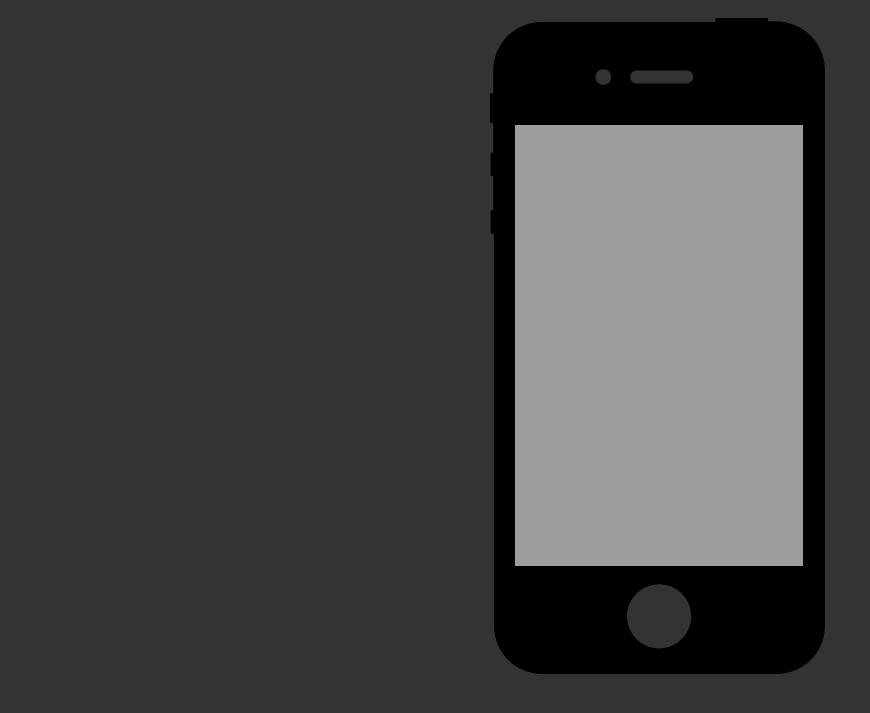
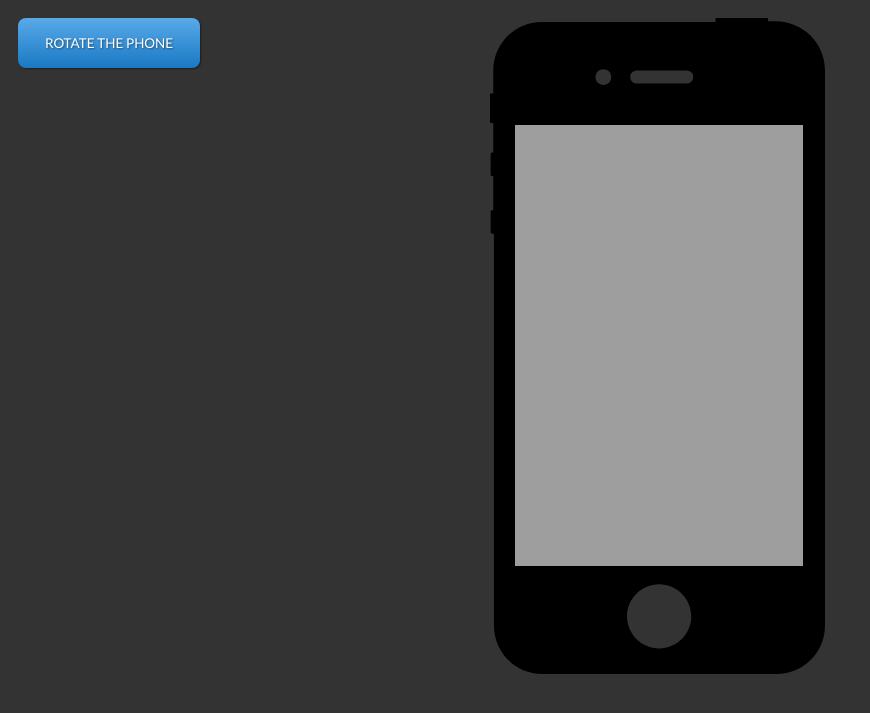
Before and after one commit to danieljbell/danieljbell.github.io, a Jekyll site: the page built from portfolio/web-digital/bank-director-digital-magazine/dev-version.html, in a window 1280 px wide. Shown: the top 713 px of the page, without its empty margins (0-870 px from the left). Built offline with Jekyll 4.4.1, drawn with Linux system fonts in a browser that asks for light colours.

Commit message:
Added in rotate button to dev-version

```diff
--- a/portfolio/web-digital/bank-director-digital-magazine/dev-version.html
+++ b/portfolio/web-digital/bank-director-digital-magazine/dev-version.html
@@ -6,6 +6,7 @@
 <div class="iframe-container">
   <iframe src="http://danieljbell.github.io/BDapp/departments/TOC" frameborder="0"></iframe>
 </div>
+<button>Rotate the phone</button>
 
 <style>
   * {
@@ -19,15 +20,18 @@
   .iframe-container {
     width: 100%;
     max-width: 375px;
-    overflow: hidden;
+    -webkit-overflow-scrolling: touch;
+  	overflow-y: scroll;
     position: absolute;
     left: calc(50% - 186px);
     top: 130px;
+    transition: all 400ms ease-in-out;
   }
   iframe {
     width: 100%;
     height: 605px;
     overflow: auto;
+    transition: all 400ms ease-in-out;
   }
   iframe::-webkit-scrollbar {
       display: none;
@@ -37,12 +41,23 @@
     max-width: 440px;
     position: absolute;
     left: calc(50% - 220px);
+    transition: transform 400ms ease-in-out;
   }
+  .rotate {
+    transform: rotate(90deg);
+  }
+
+
   @media (max-width: 1300px) {
     .iframe-container {
       max-width: 16em;
       left: calc(50% - 125px);
       top: 125px;
+    }
+    .iframe-container-rotated {
+      max-width: 25em;
+      left: calc(50% - 200px);
+      top: 206px;
     }
     .iPhone {
       max-width: 335px;
@@ -51,9 +66,12 @@
     iframe {
       height: 24.5em;
     }
+    .iframe-rotated {
+      height: 16em;
+    }
   }
   @media (max-width: 568px) {
-    .iPhone {
+    .iPhone, button {
       display: none;
     }
     .iframe-container {
@@ -68,4 +86,22 @@
       height: 100%;
     }
   }
+  @media (max-width: 321px) {
+    .iframe-container {
+      max-width: 320px;
+    }
+    iframe {
+      width: 320px;
+    }
+  }
 </style>
+<script src="{{ site.baseurl }}/js/jquery.js"></script>
+<script>
+  $(function() {
+    $('button').on('click', function() {
+      $('.iPhone').toggleClass('rotate');
+      $('.iframe-container').toggleClass('iframe-container-rotated');
+      $('iframe').toggleClass('iframe-rotated');
+    });
+  });
+</script>
```
